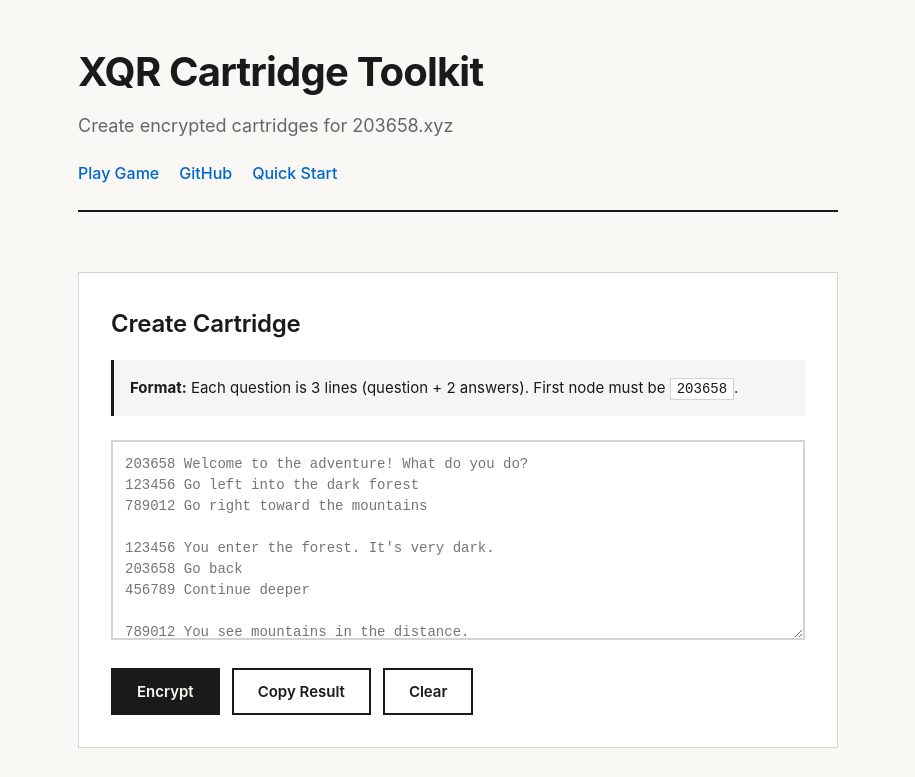
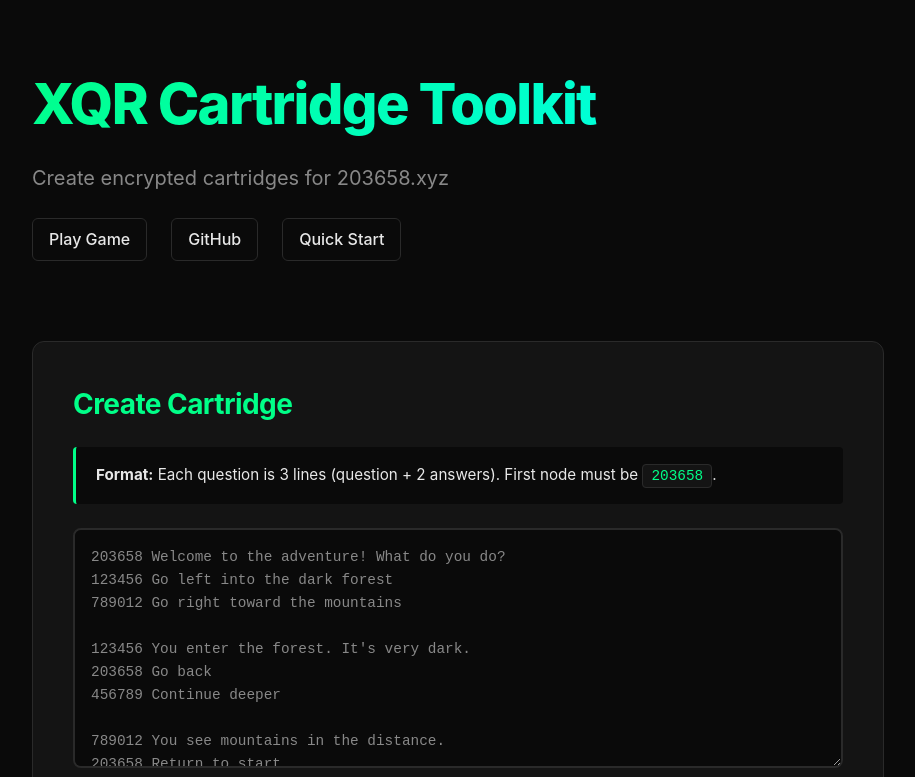
Before and after one commit to EliseyRotar/203658.xyz, a plain HTML site: page index.html in a window 1280 px wide. Shown: the top 777 px of the page, without its empty margins (182-1097 px from the left). Drawn offline with Linux system fonts and the light colour scheme.

Commit message:
Dark mode redesign with modern animations

```diff
--- a/index.html
+++ b/index.html
@@ -15,251 +15,380 @@
 }
 
 :root {
-  --bg: #faf8f5;
-  --surface: #ffffff;
-  --text: #1a1a1a;
-  --text-muted: #666666;
-  --border: #d4d4d4;
-  --accent: #0066cc;
-  --accent-hover: #0052a3;
-  --success: #008000;
-  --error: #cc0000;
-  --code-bg: #f5f5f5;
-  --shadow: rgba(0, 0, 0, 0.08);
+  --bg: #0a0a0a;
+  --surface: #141414;
+  --surface-hover: #1a1a1a;
+  --text: #e8e8e8;
+  --text-muted: #888888;
+  --border: #2a2a2a;
+  --accent: #00ff88;
+  --accent-dim: #00cc6a;
+  --error: #ff4444;
+  --success: #00ff88;
+}
+
+@keyframes fadeIn {
+  from { opacity: 0; transform: translateY(20px); }
+  to { opacity: 1; transform: translateY(0); }
+}
+
+@keyframes slideIn {
+  from { opacity: 0; transform: translateX(-10px); }
+  to { opacity: 1; transform: translateX(0); }
+}
+
+@keyframes glow {
+  0%, 100% { box-shadow: 0 0 5px var(--accent), 0 0 10px var(--accent); }
+  50% { box-shadow: 0 0 10px var(--accent), 0 0 20px var(--accent); }
 }
 
 body {
-  font-family: -apple-system, BlinkMacSystemFont, 'Segoe UI', Roboto, Oxygen, Ubuntu, Cantarell, sans-serif;
+  font-family: -apple-system, BlinkMacSystemFont, 'Segoe UI', Roboto, 'Inter', sans-serif;
   background: var(--bg);
   color: var(--text);
   line-height: 1.6;
   -webkit-font-smoothing: antialiased;
+  min-height: 100vh;
 }
 
 .container {
-  max-width: 800px;
+  max-width: 900px;
   margin: 0 auto;
-  padding: 40px 20px;
+  padding: 60px 24px;
 }
 
 header {
-  margin-bottom: 60px;
-  border-bottom: 2px solid var(--text);
-  padding-bottom: 20px;
+  margin-bottom: 80px;
+  animation: fadeIn 0.6s ease-out;
 }
 
 h1 {
-  font-size: 2.5rem;
-  font-weight: 700;
-  margin-bottom: 8px;
-  letter-spacing: -0.02em;
+  font-size: 3.5rem;
+  font-weight: 800;
+  margin-bottom: 12px;
+  letter-spacing: -0.03em;
+  background: linear-gradient(135deg, var(--accent) 0%, #00ffff 100%);
+  -webkit-background-clip: text;
+  -webkit-text-fill-color: transparent;
+  background-clip: text;
 }
 
 .subtitle {
-  font-size: 1.125rem;
+  font-size: 1.25rem;
   color: var(--text-muted);
-  margin-bottom: 20px;
+  margin-bottom: 24px;
+  animation: slideIn 0.6s ease-out 0.2s both;
 }
 
 .nav-links {
   display: flex;
-  gap: 20px;
+  gap: 24px;
   flex-wrap: wrap;
-  margin-top: 16px;
+  animation: slideIn 0.6s ease-out 0.4s both;
 }
 
 .nav-links a {
-  color: var(--accent);
+  color: var(--text);
   text-decoration: none;
   font-weight: 500;
-  border-bottom: 2px solid transparent;
-  padding-bottom: 2px;
-  transition: border-color 0.2s;
+  padding: 8px 16px;
+  border: 1px solid var(--border);
+  border-radius: 6px;
+  transition: all 0.3s cubic-bezier(0.4, 0, 0.2, 1);
+  position: relative;
+  overflow: hidden;
+}
+
+.nav-links a::before {
+  content: '';
+  position: absolute;
+  top: 0;
+  left: -100%;
+  width: 100%;
+  height: 100%;
+  background: var(--accent);
+  transition: left 0.3s cubic-bezier(0.4, 0, 0.2, 1);
+  z-index: -1;
+}
+
+.nav-links a:hover::before {
+  left: 0;
 }
 
 .nav-links a:hover {
-  border-bottom-color: var(--accent);
+  color: var(--bg);
+  border-color: var(--accent);
+  transform: translateY(-2px);
 }
 
 section {
   background: var(--surface);
   border: 1px solid var(--border);
-  padding: 32px;
-  margin-bottom: 32px;
+  padding: 40px;
+  margin-bottom: 40px;
+  border-radius: 12px;
+  animation: fadeIn 0.6s ease-out;
+  transition: all 0.3s cubic-bezier(0.4, 0, 0.2, 1);
+  position: relative;
+}
+
+section:hover {
+  border-color: var(--accent);
+  transform: translateY(-4px);
+  box-shadow: 0 8px 32px rgba(0, 255, 136, 0.1);
 }
 
 h2 {
-  font-size: 1.5rem;
-  font-weight: 600;
-  margin-bottom: 16px;
-  letter-spacing: -0.01em;
+  font-size: 1.75rem;
+  font-weight: 700;
+  margin-bottom: 20px;
+  letter-spacing: -0.02em;
+  color: var(--accent);
 }
 
 .info-box {
-  background: var(--code-bg);
-  border-left: 3px solid var(--text);
-  padding: 16px;
+  background: var(--bg);
+  border-left: 3px solid var(--accent);
+  padding: 16px 20px;
   margin-bottom: 24px;
-  font-size: 0.9375rem;
+  font-size: 0.95rem;
+  border-radius: 4px;
+  animation: slideIn 0.4s ease-out;
 }
 
 .info-box code {
   background: var(--surface);
-  padding: 2px 6px;
+  padding: 3px 8px;
+  border-radius: 4px;
+  font-family: 'Courier New', 'Consolas', monospace;
+  font-size: 0.9rem;
+  color: var(--accent);
   border: 1px solid var(--border);
-  font-family: 'Courier New', monospace;
-  font-size: 0.875rem;
 }
 
 textarea,
 input[type="text"] {
   width: 100%;
-  background: var(--surface);
+  background: var(--bg);
   color: var(--text);
   border: 2px solid var(--border);
-  padding: 12px;
-  font-family: 'Courier New', monospace;
-  font-size: 0.875rem;
-  line-height: 1.5;
+  padding: 16px;
+  font-family: 'Courier New', 'Consolas', monospace;
+  font-size: 0.9rem;
+  line-height: 1.6;
   resize: vertical;
-  transition: border-color 0.2s;
+  border-radius: 8px;
+  transition: all 0.3s cubic-bezier(0.4, 0, 0.2, 1);
 }
 
 textarea {
-  min-height: 200px;
+  min-height: 240px;
 }
 
 textarea:focus,
 input[type="text"]:focus {
   outline: none;
   border-color: var(--accent);
+  box-shadow: 0 0 0 3px rgba(0, 255, 136, 0.1);
+}
+
+textarea::placeholder,
+input[type="text"]::placeholder {
+  color: var(--text-muted);
 }
 
 .button-group {
   display: flex;
   gap: 12px;
   flex-wrap: wrap;
-  margin-top: 20px;
+  margin-top: 24px;
 }
 
 button {
-  background: var(--text);
+  background: var(--accent);
   color: var(--bg);
-  border: 2px solid var(--text);
-  padding: 12px 24px;
-  font-size: 0.9375rem;
+  border: none;
+  padding: 14px 28px;
+  font-size: 0.95rem;
   font-weight: 600;
   cursor: pointer;
   font-family: inherit;
-  transition: all 0.2s;
+  border-radius: 8px;
+  transition: all 0.3s cubic-bezier(0.4, 0, 0.2, 1);
+  position: relative;
+  overflow: hidden;
+}
+
+button::before {
+  content: '';
+  position: absolute;
+  top: 50%;
+  left: 50%;
+  width: 0;
+  height: 0;
+  background: rgba(255, 255, 255, 0.2);
+  border-radius: 50%;
+  transform: translate(-50%, -50%);
+  transition: width 0.6s, height 0.6s;
+}
+
+button:hover::before {
+  width: 300px;
+  height: 300px;
 }
 
 button:hover {
-  background: var(--bg);
-  color: var(--text);
+  background: var(--accent-dim);
+  transform: translateY(-2px);
+  box-shadow: 0 8px 24px rgba(0, 255, 136, 0.3);
 }
 
 button:active {
-  transform: translateY(1px);
+  transform: translateY(0);
 }
 
 button.secondary {
-  background: var(--surface);
+  background: transparent;
   color: var(--text);
-  border: 2px solid var(--text);
+  border: 2px solid var(--border);
 }
 
 button.secondary:hover {
-  background: var(--text);
-  color: var(--bg);
+  background: var(--surface-hover);
+  border-color: var(--accent);
+  color: var(--accent);
+  box-shadow: 0 4px 16px rgba(0, 255, 136, 0.2);
 }
 
 .output {
-  background: var(--code-bg);
+  background: var(--bg);
   border: 1px solid var(--border);
-  padding: 20px;
-  margin-top: 20px;
-  font-family: 'Courier New', monospace;
-  font-size: 0.875rem;
+  padding: 24px;
+  margin-top: 24px;
+  font-family: 'Courier New', 'Consolas', monospace;
+  font-size: 0.9rem;
   word-break: break-all;
+  border-radius: 8px;
+  animation: fadeIn 0.4s ease-out;
 }
 
 .output pre {
   white-space: pre-wrap;
   word-wrap: break-word;
+  color: var(--text-muted);
 }
 
 .status {
   font-weight: 600;
-  margin-bottom: 12px;
+  margin-bottom: 16px;
+  padding: 12px;
+  border-radius: 6px;
+  animation: slideIn 0.3s ease-out;
 }
 
 .status.success {
   color: var(--success);
+  background: rgba(0, 255, 136, 0.1);
+  border: 1px solid var(--success);
 }
 
 .status.error {
   color: var(--error);
+  background: rgba(255, 68, 68, 0.1);
+  border: 1px solid var(--error);
+}
+
+.status.loading {
+  color: var(--accent);
+  background: rgba(0, 255, 136, 0.05);
+  border: 1px solid var(--accent);
+  animation: glow 2s ease-in-out infinite;
 }
 
 .cartridge-result {
   background: var(--surface);
-  border: 2px solid var(--text);
-  padding: 16px;
-  margin-top: 12px;
+  border: 2px solid var(--accent);
+  padding: 20px;
+  margin-top: 16px;
   word-break: break-all;
+  border-radius: 8px;
+  color: var(--accent);
+  font-weight: 500;
+  animation: fadeIn 0.4s ease-out;
 }
 
 .meta {
-  margin-top: 12px;
-  padding-top: 12px;
+  margin-top: 16px;
+  padding-top: 16px;
   border-top: 1px solid var(--border);
   color: var(--text-muted);
-  font-size: 0.8125rem;
+  font-size: 0.85rem;
+  line-height: 1.8;
 }
 
 .instructions {
-  background: var(--code-bg);
-  padding: 20px;
+  background: var(--bg);
+  padding: 24px;
   border: 1px solid var(--border);
-  font-family: 'Courier New', monospace;
-  font-size: 0.875rem;
+  font-family: 'Courier New', 'Consolas', monospace;
+  font-size: 0.9rem;
   line-height: 1.8;
+  border-radius: 8px;
 }
 
 .instructions pre {
   white-space: pre-wrap;
+  color: var(--text-muted);
 }
 
 footer {
   text-align: center;
-  padding: 40px 20px;
+  padding: 60px 20px 40px;
   color: var(--text-muted);
-  font-size: 0.875rem;
+  font-size: 0.9rem;
   border-top: 1px solid var(--border);
-  margin-top: 60px;
+  margin-top: 80px;
+  animation: fadeIn 0.6s ease-out 0.6s both;
 }
 
 footer a {
   color: var(--accent);
   text-decoration: none;
+  transition: color 0.3s;
 }
 
 footer a:hover {
+  color: var(--accent-dim);
   text-decoration: underline;
 }
 
-@media (max-width: 640px) {
+.spinner {
+  display: inline-block;
+  width: 16px;
+  height: 16px;
+  border: 2px solid var(--border);
+  border-top-color: var(--accent);
+  border-radius: 50%;
+  animation: spin 0.8s linear infinite;
+  margin-right: 8px;
+  vertical-align: middle;
+}
+
+@keyframes spin {
+  to { transform: rotate(360deg); }
+}
+
+@media (max-width: 768px) {
   .container {
-    padding: 24px 16px;
+    padding: 40px 20px;
   }
 
   h1 {
-    font-size: 2rem;
+    font-size: 2.5rem;
   }
 
   section {
-    padding: 24px 16px;
+    padding: 28px 20px;
   }
 
   .button-group {
@@ -269,6 +398,23 @@ footer a:hover {
   button {
     width: 100%;
   }
+}
+
+::-webkit-scrollbar {
+  width: 12px;
+}
+
+::-webkit-scrollbar-track {
+  background: var(--bg);
+}
+
+::-webkit-scrollbar-thumb {
+  background: var(--border);
+  border-radius: 6px;
+}
+
+::-webkit-scrollbar-thumb:hover {
+  background: var(--accent);
 }
 </style>
 </head>
@@ -457,11 +603,11 @@ async function encrypt() {
     return;
   }
 
-  output.innerHTML = '<div class="status">Encrypting...</div>';
+  output.innerHTML = '<div class="status loading"><span class="spinner"></span>Encrypting...</div>';
   output.style.display = 'block';
 
   try {
-    await new Promise(resolve => setTimeout(resolve, 200));
+    await new Promise(resolve => setTimeout(resolve, 300));
     const key = await deriveKey(PASSWORD);
     const compressed = await compressData(plaintext);
     const iv = crypto.getRandomValues(new Uint8Array(12));
@@ -472,7 +618,7 @@ async function encrypt() {
     const cartridge = `${ivBase64}:${encryptedBase64}`;
 
     output.innerHTML = `
-      <div class="status success">Success: Cartridge created</div>
+      <div class="status success">✓ Cartridge created successfully</div>
       <div class="cartridge-result">${cartridge}</div>
       <div class="meta">
         Length: ${cartridge.length} characters<br>
@@ -502,11 +648,11 @@ async function decrypt() {
     return;
   }
 
-  output.innerHTML = '<div class="status">Decrypting...</div>';
+  output.innerHTML = '<div class="status loading"><span class="spinner"></span>Decrypting...</div>';
   output.style.display = 'block';
 
   try {
-    await new Promise(resolve => setTimeout(resolve, 200));
+    await new Promise(resolve => setTimeout(resolve, 300));
     const [ivBase64, encryptedBase64] = encrypted.split(':');
     const iv = base64ToArrayBuffer(ivBase64);
     const encryptedData = base64ToArrayBuffer(encryptedBase64);
@@ -515,7 +661,7 @@ async function decrypt() {
     const decompressed = await decompressData(new Uint8Array(decrypted));
 
     output.innerHTML = `
-      <div class="status success">Success: Cartridge decrypted</div>
+      <div class="status success">✓ Cartridge decrypted successfully</div>
       <pre>${decompressed}</pre>
     `;
   } catch (error) {
@@ -569,8 +715,8 @@ async function generateExample() {
 
   const output = document.getElementById('exampleOutput');
   output.innerHTML = `
-    <div class="status success">Example generated and encrypted</div>
-    <div style="margin-top: 12px;">
+    <div class="status success">✓ Example generated and encrypted</div>
+    <div style="margin-top: 12px; color: var(--text-muted);">
       The example has been loaded into the "Create Cartridge" section above.
       Scroll up to copy the encrypted cartridge.
     </div>
@@ -585,9 +731,11 @@ function copyEncrypted() {
     navigator.clipboard.writeText(window.lastEncrypted).then(() => {
       const btn = event.target;
       const originalText = btn.textContent;
-      btn.textContent = 'Copied!';
+      btn.textContent = '✓ Copied!';
+      btn.style.background = 'var(--success)';
       setTimeout(() => {
         btn.textContent = originalText;
+        btn.style.background = '';
       }, 2000);
     }).catch(() => {
       alert('Failed to copy. Please select and copy manually.');
```
